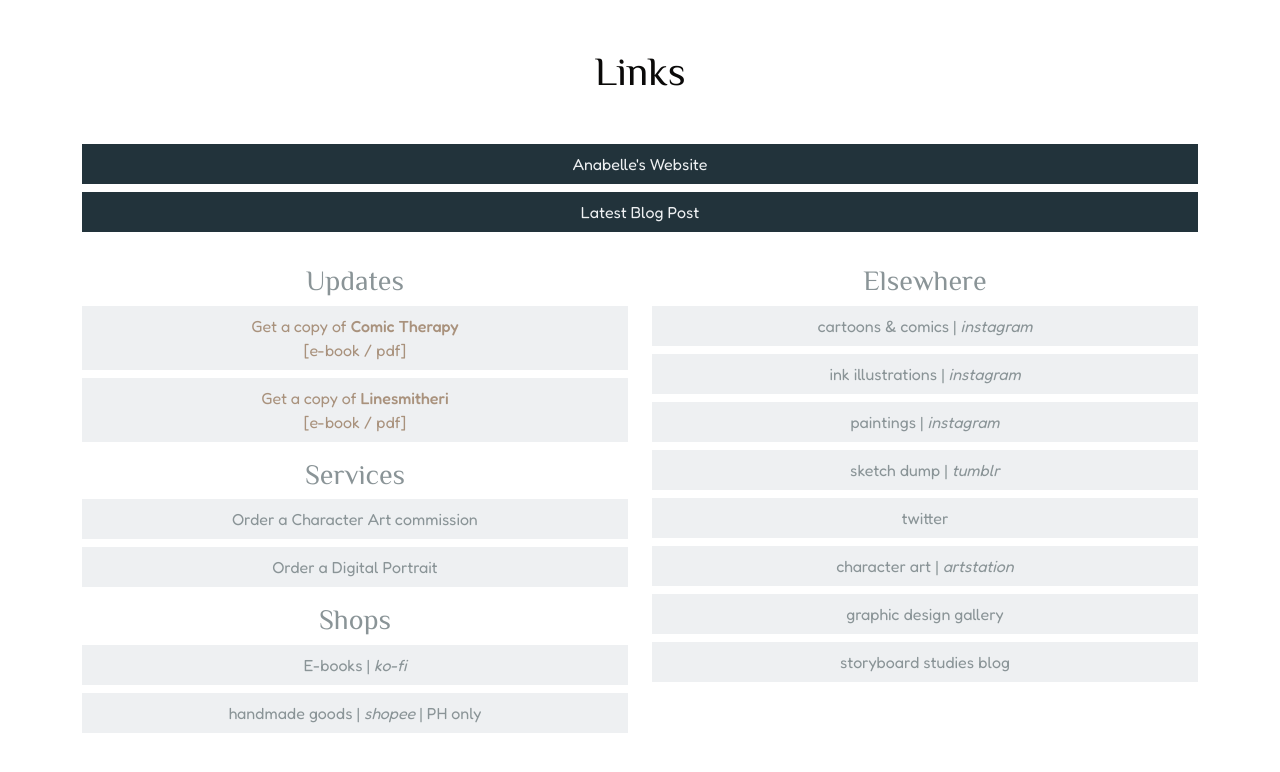
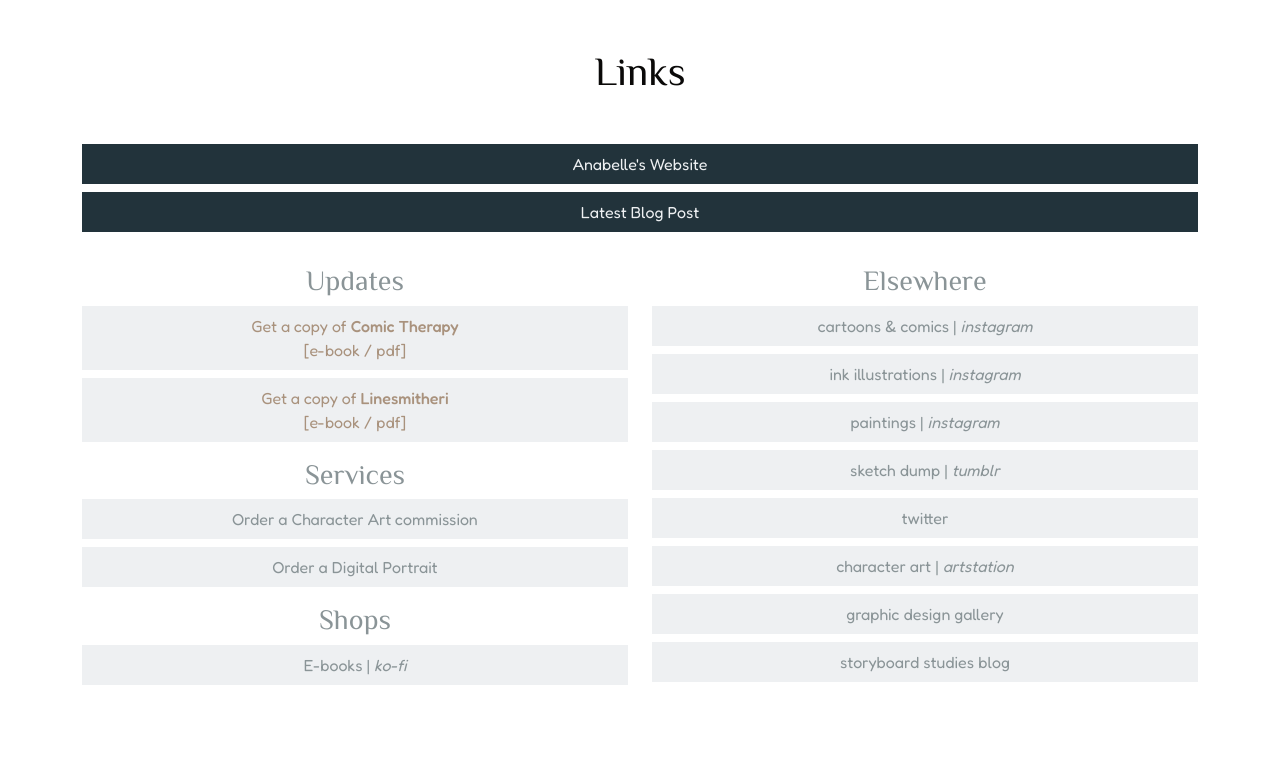
Before and after one commit to nabelore/nabelore.github.io, a Jekyll site: the page built from assets/html/links.html, in a window 1280 px wide. Shown: the top 772 px of the page. Built offline with Jekyll 4.4.1, drawn with Linux system fonts in a browser that asks for light colours.

Commit message:
Update links.html

```diff
--- a/assets/html/links.html
+++ b/assets/html/links.html
@@ -82,11 +82,7 @@
 							E-books | <i>ko-fi</i>
 						</li>
 					</a>
-					<a href="https://shopee.com/craftsmitheri" target="_blank" class="button">
-						<li class="mb-0">
-							handmade goods | <i>shopee</i> | PH only
-						</li>
-					</a>
+
 				</ul>
 			</div>
 		</div>
```
